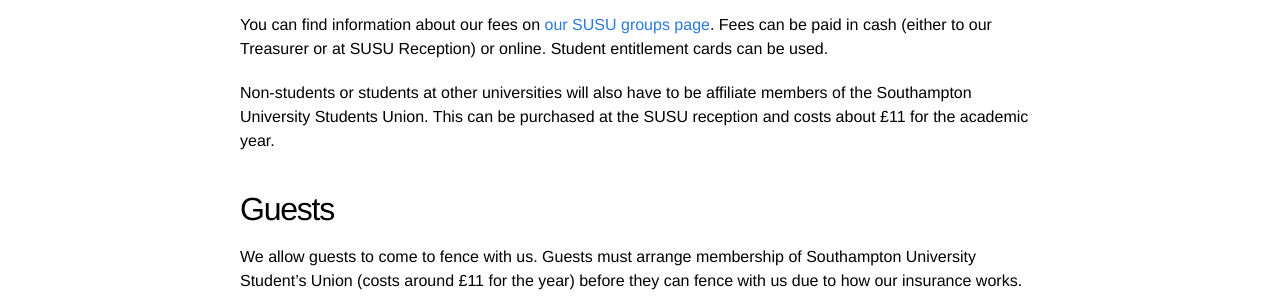
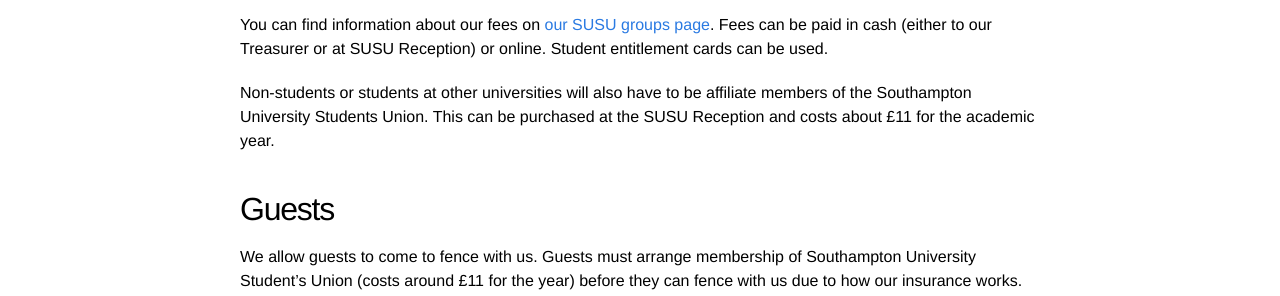
Before and after one commit to sotonfencing/sotonfencing.github.io, a Jekyll site: the page built from join-us.md, in a window 1280 px wide. Shown: the part 437-733 px from the top of the page. Built offline with Jekyll 4.4.1, drawn with Linux system fonts in a browser that asks for light colours.

```diff
--- a/join-us.md
+++ b/join-us.md
@@ -16,7 +16,7 @@ Fees
 
 You can find information about our fees on [our SUSU groups page]({{site.links.susu_group}}). Fees can be paid in cash (either to our Treasurer or at SUSU Reception) or online. Student entitlement cards can be used.
 
-Non-students or students at other universities will also have to be affiliate members of the Southampton University Students Union. This can be purchased at the SUSU reception and costs about £11 for the academic year.
+Non-students or students at other universities will also have to be affiliate members of the Southampton University Students Union. This can be purchased at the SUSU Reception and costs about £11 for the academic year.
 
 Guests
 ------
```
